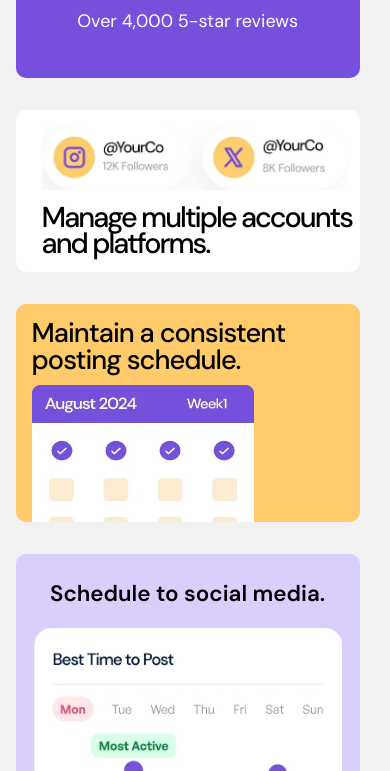
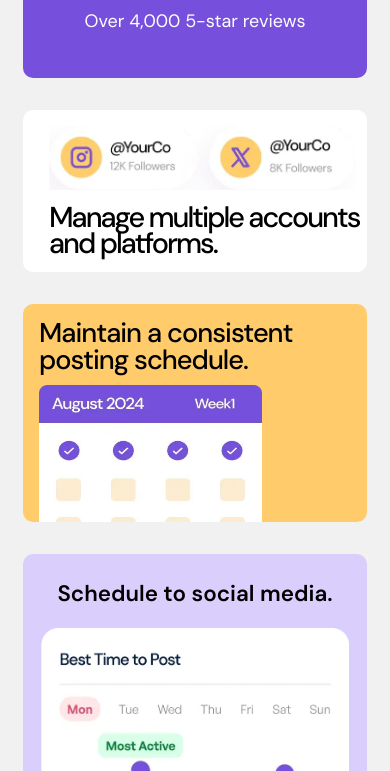
Before and after one commit to kamalboroKB/Bento-grid-main, a plain HTML site: page index.html in a window 390 px wide. Shown: the part 238-1009 px from the top of the page. Drawn offline with Linux system fonts and the light colour scheme.

Commit message:
mobile view

```diff
--- a/style.css
+++ b/style.css
@@ -300,7 +300,7 @@ p{
     }
 
     .grid-container{
-    width: 450px;
+    max-width: 344px;
     margin-top: -10px;
 
     display: grid;
```
